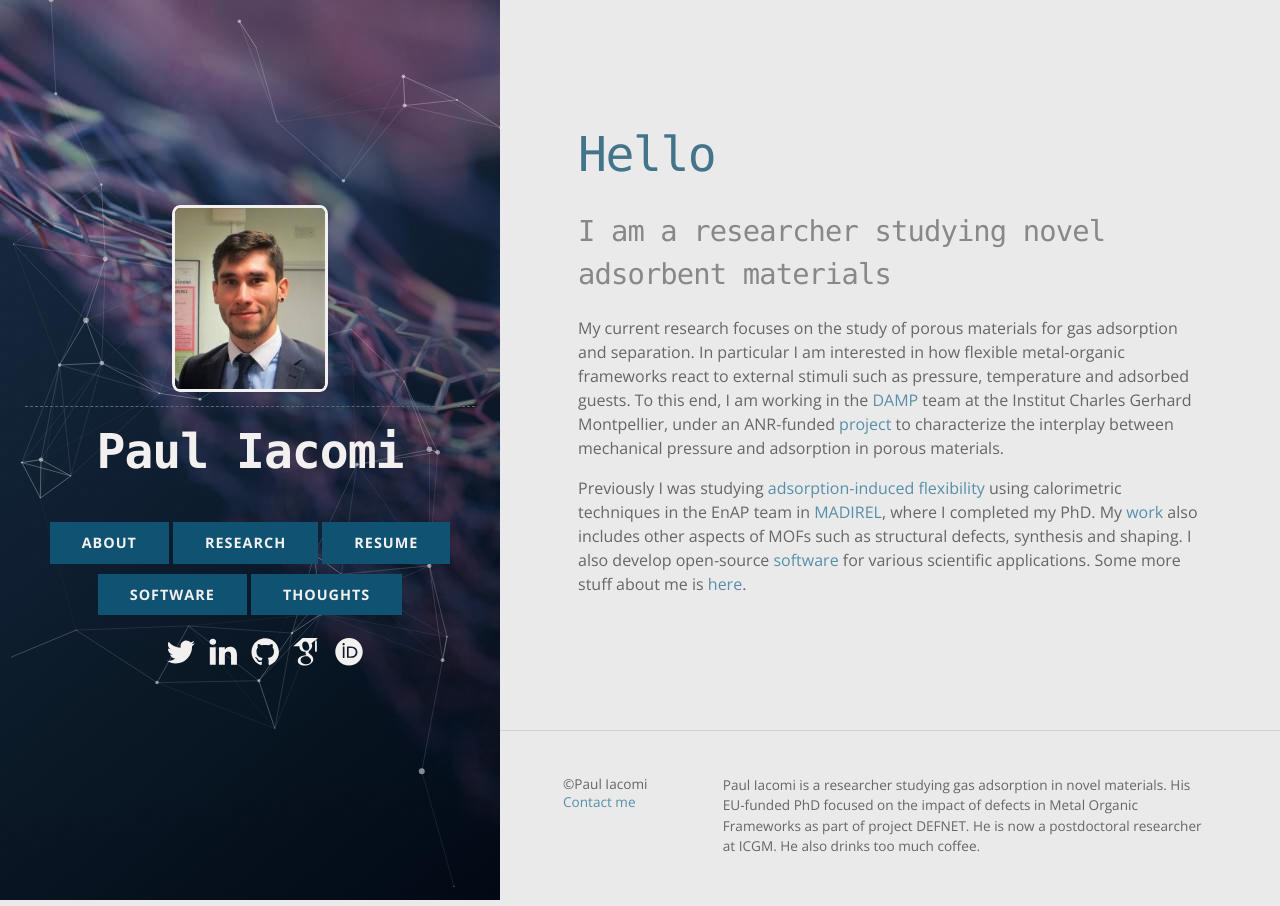
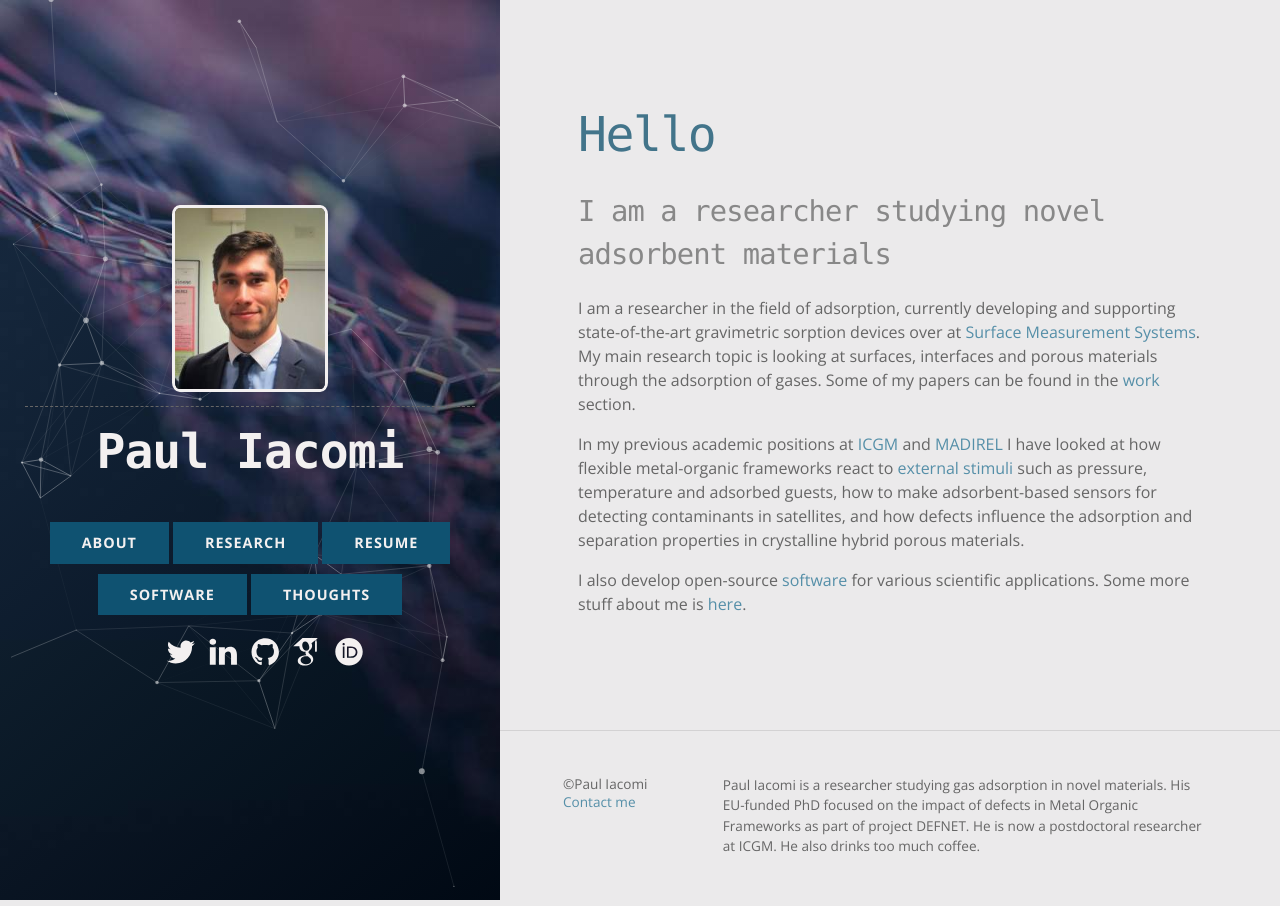
Before and after one commit to pauliacomi/pauliacomi.github.com, a Jekyll site: the page built from _pages/index.md, in a window 1280 px wide. Built offline with Jekyll 4.4.1, drawn with Linux system fonts in a browser that asks for light colours.

Commit message:
Update intro

```diff
--- a/_pages/index.md
+++ b/_pages/index.md
@@ -8,15 +8,21 @@ permalink: /
 
 ### I am a researcher studying novel adsorbent materials
 
-My current research focuses on the study of porous materials for gas adsorption and
-separation. In particular I am interested in how flexible metal-organic frameworks react
-to external stimuli such as pressure, temperature and adsorbed guests. To this end, I am
-working in the [DAMP](https://www.icgm.fr/damp) team at the Institut Charles Gerhard
-Montpellier, under an ANR-funded [project](https://anr.fr/Project-ANR-17-CE29-0003) to
-characterize the interplay between mechanical pressure and adsorption in porous materials.
+I am a researcher in the field of adsorption, currently developing and
+supporting state-of-the-art gravimetric sorption devices over at
+[Surface Measurement Systems](https://surfacemeasurementsystems.com/). My main
+research topic is looking at surfaces, interfaces and porous materials through
+the adsorption of gases. Some of my papers can be found in the
+[work](/academic) section.
 
-Previously I was studying [adsorption-induced flexibility](http://www.anr.fr/Project-ANR-17-CE08-0048)
-using calorimetric techniques in the EnAP team in [MADIREL](http://madirel.univ-amu.fr/node/99),
-where I completed my PhD. My [work](/academic) also includes other aspects of MOFs such as
-structural defects, synthesis and shaping. I also develop open-source [software](/software)
-for various scientific applications. Some more stuff about me is [here](/about).
+In my previous academic positions at [ICGM](https://www.icgm.fr) and
+[MADIREL](http://madirel.univ-amu.fr/node/99) I have looked at how flexible
+metal-organic frameworks react to
+[external](https://anr.fr/Project-ANR-17-CE29-0003)
+[stimuli](http://www.anr.fr/Project-ANR-17-CE08-0048) such as pressure,
+temperature and adsorbed guests, how to make adsorbent-based sensors for
+detecting contaminants in satellites, and how defects influence the adsorption
+and separation properties in crystalline hybrid porous materials.
+
+I also develop open-source [software](/software) for various scientific
+applications. Some more stuff about me is [here](/about).
```
